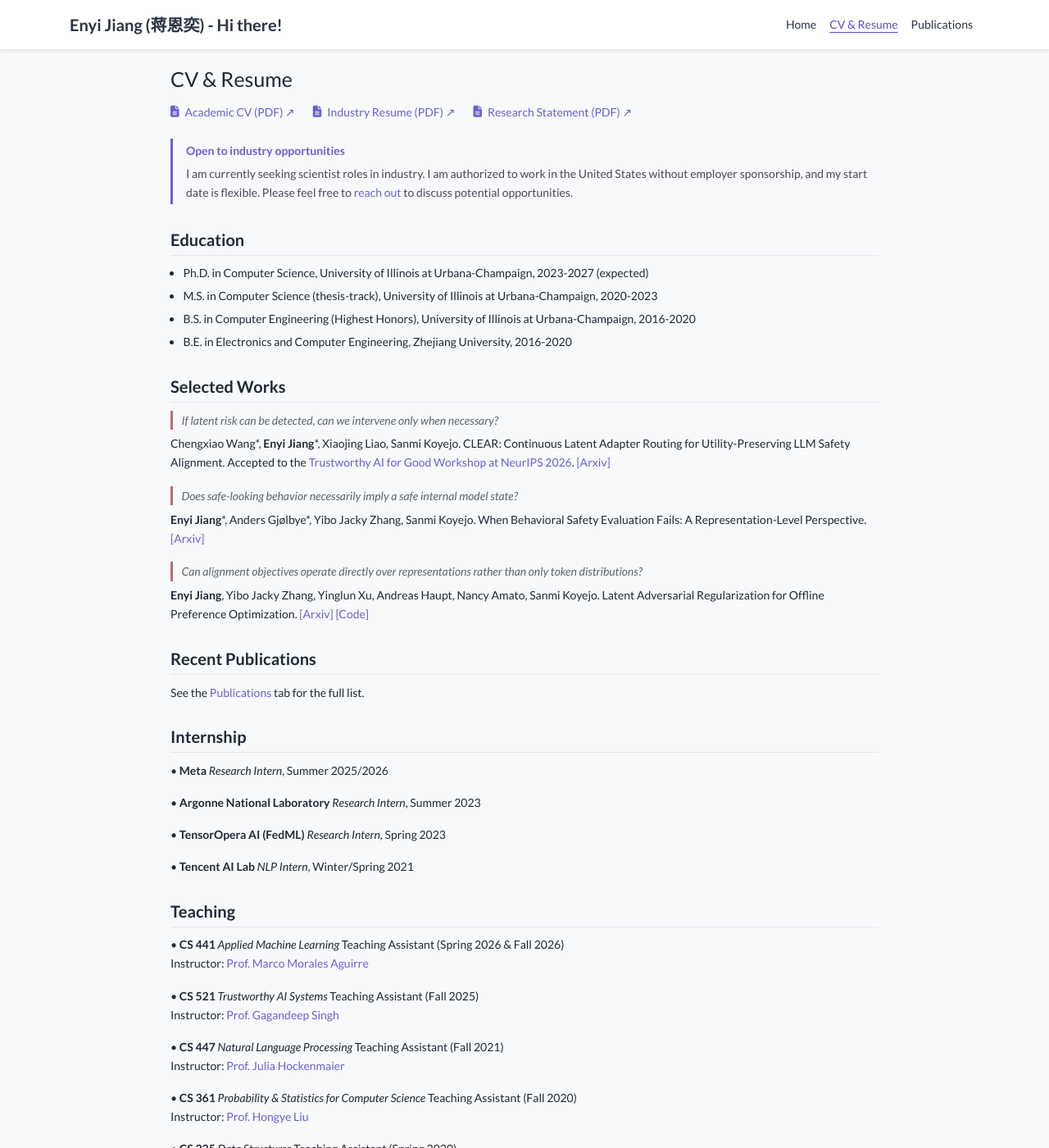
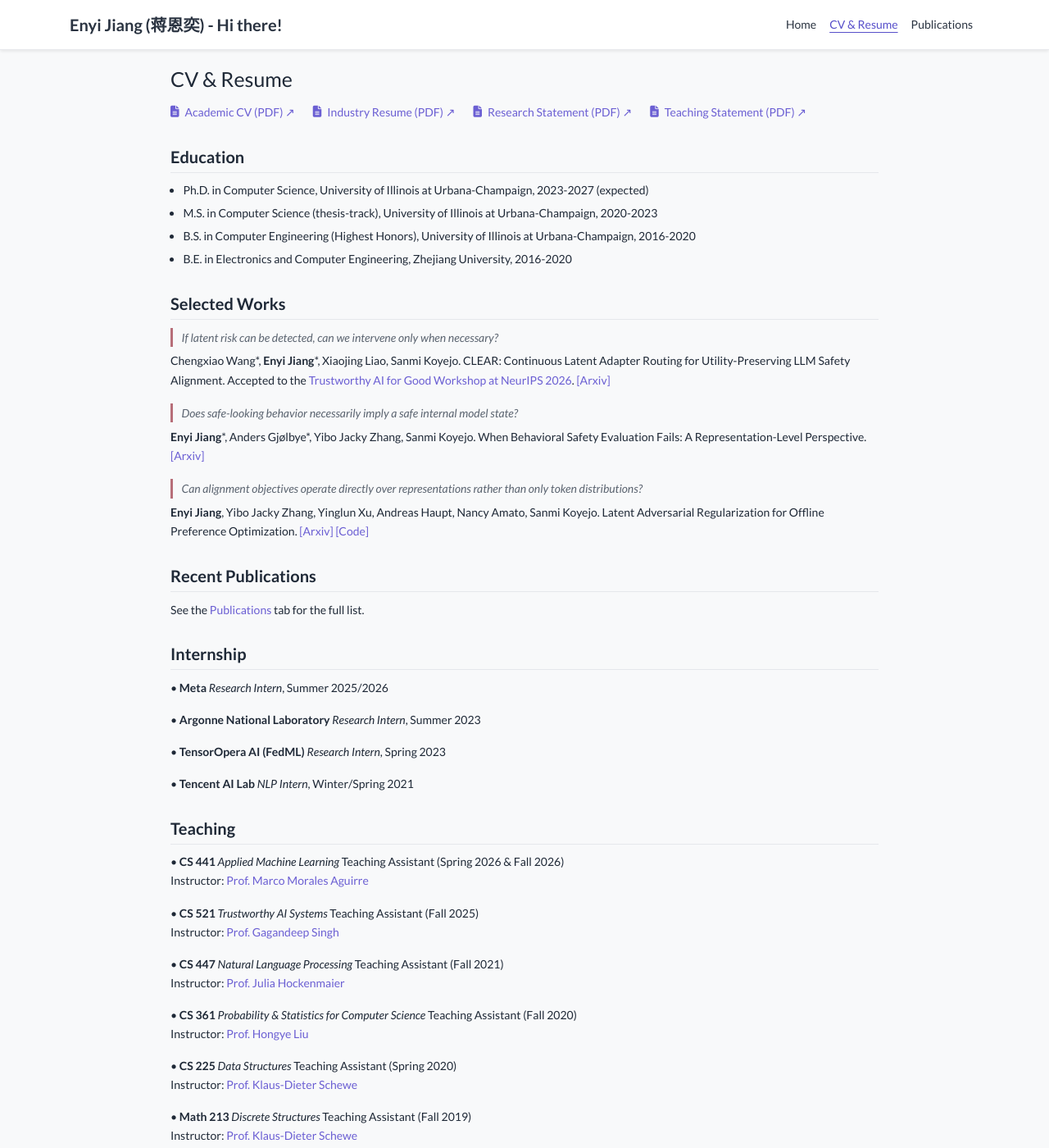
Before and after one commit to enyijiang/enyijiang.github.io, a Jekyll site: the page built from _pages/cv.md, in a window 1280 px wide and 1400 px high. Shown: the whole window at 82% size. Built offline with Jekyll 4.4.1, drawn with Linux system fonts in a browser that asks for light colours; nearby versions of some CDN libraries; a style sheet for code colours, icons or effects is not loaded.

Commit message:
Restore teaching statement and remove job search notice

```diff
--- a/_data/profile.yml
+++ b/_data/profile.yml
@@ -17,6 +17,7 @@ secondary_email: "enyij@stanford.edu"
 cv_link: /assets/files/Enyi_Jiang_CV.pdf?v=508e8b86019e
 industry_resume_link: /assets/files/Enyi_Jiang_Industry_Resume.pdf?v=12f31e2aac97
 research_statement_link: /assets/files/Enyi_Jiang_Research_Statement.pdf
+teaching_statement_link: /assets/files/Enyi_Jiang_Teaching_Statement.pdf?v=ee0418d65a5c
 gscholar: h6YC9nwAAAAJ  # This is an example, replace it with your own Google Scholar ID
 github: enyijiang
 twitter: enyij2  # Do not include the '@' symbol
--- a/_includes/widgets/document_links.html
+++ b/_includes/widgets/document_links.html
@@ -8,10 +8,7 @@
     {% if site.data.profile.research_statement_link %}
     <a target="_blank" rel="noopener" href="{{ site.data.profile.research_statement_link | relative_url }}"><i class="fas fa-file-lines" aria-hidden="true"></i> Research Statement (PDF) ↗</a>
     {% endif %}
+    {% if site.data.profile.teaching_statement_link %}
+    <a target="_blank" rel="noopener" href="{{ site.data.profile.teaching_statement_link | relative_url }}"><i class="fas fa-file-lines" aria-hidden="true"></i> Teaching Statement (PDF) ↗</a>
+    {% endif %}
 </div>
-<div class="academic-opportunities">
-    <strong>Open to industry opportunities</strong>
-    <p>
-        I am currently seeking scientist roles in industry. I am authorized to work in the United States without employer sponsorship, and my start date is flexible. Please feel free to <a href="mailto:{{ site.data.profile.secondary_email | default: site.data.profile.email }}">reach out</a> to discuss potential opportunities.
-    </p>
-</div>
--- a/assets/css/custom.css
+++ b/assets/css/custom.css
@@ -135,9 +135,6 @@ h3, h3.h5, h5 { font-size: var(--site-item); line-height: 1.45; font-weight: 400
 small, .small, .career-date, .research-links { font-size: var(--site-small); }
 .section-heading { margin-bottom: 18px; }
 .section-heading i { margin-right: 7px; }
-.academic-opportunities { border-left: 3px solid #6B5FD3; padding: 3px 0 3px 16px; margin: 21px 0; color: #4b465c; }
-.academic-opportunities > strong { display: block; color: #6B5FD3; margin-bottom: 4px; }
-.academic-opportunities p { margin: 0; }
 .document-links { display: flex; flex-wrap: wrap; align-items: center; gap: 12px 22px; }
 .document-links a { display: inline-flex; align-items: center; gap: 7px; }
 .career-item { display: flex; align-items: flex-start; gap: 11px; margin-bottom: 20px; }
```
Also changed, not shown: 1 other file.
